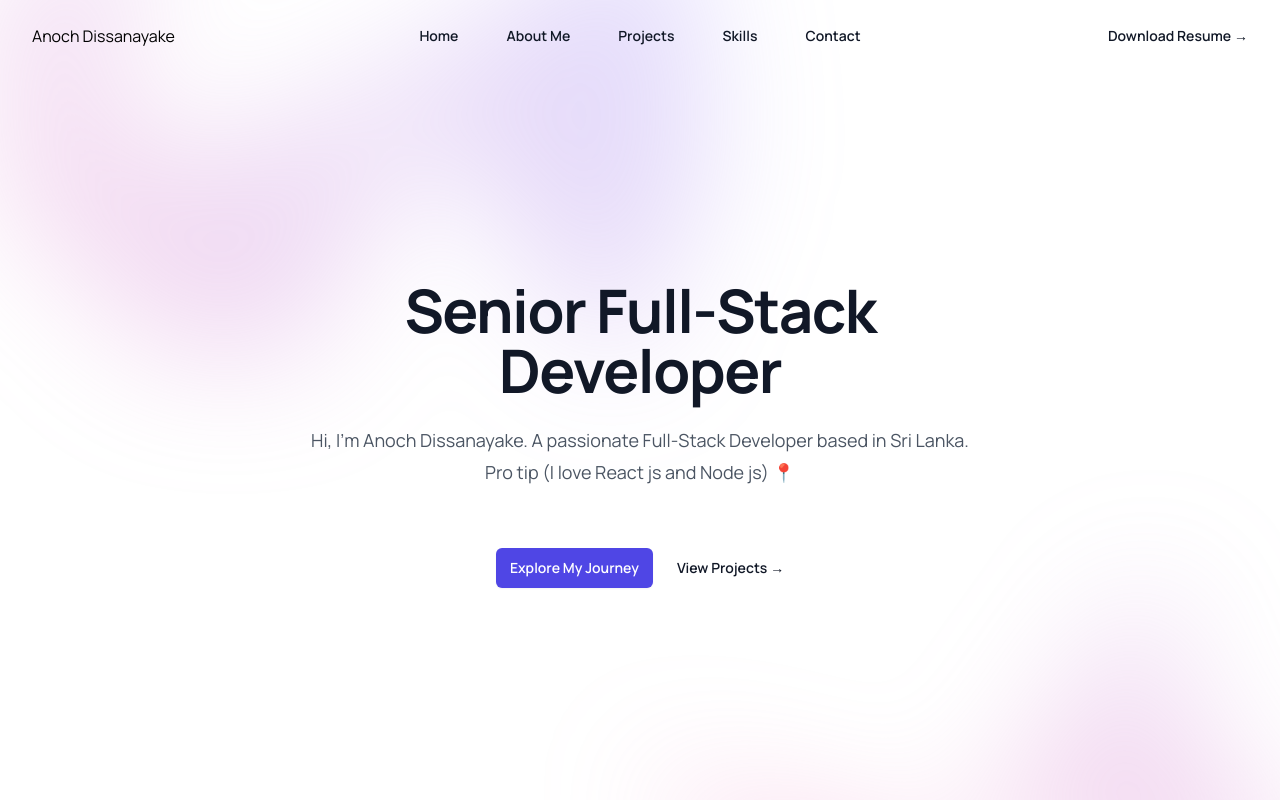
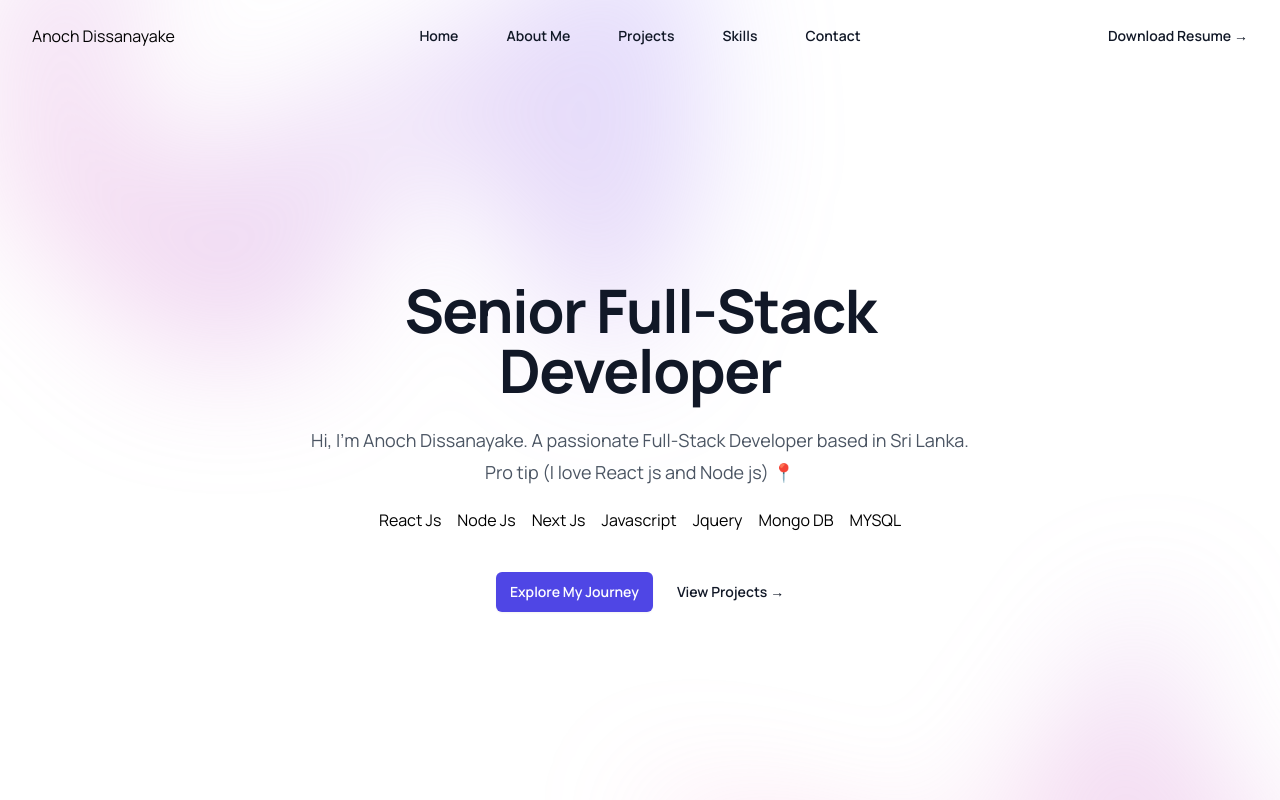
Before and after one commit to Anoch123/portfolio_react_anoch, a Next.js app: page / in a window 1280 px wide. Shown: the top 800 px of the page. Built offline with nearby package versions, Linux system fonts and the light colour scheme.

Commit message:
removed tech stack from hero section

```diff
--- a/components/Hero.js
+++ b/components/Hero.js
@@ -121,11 +121,13 @@ const Hero = () => {
               Hi, I'm Anoch Dissanayake. A passionate Full-Stack Developer based in Sri Lanka. Pro tip (I love React js and Node js) 📍
             </p>
             <div className='mt-5 flex items-center justify-center gap-x-6'>
-              <li className="list-none flex">
-                {TechStacks.map((item) => {
+              <div class="flex flex-wrap">
+                <div class="w-full md:w-auto flex">
+                {TechStacks.map((item) => (
                   <ul className="mx-2" key={item.key}>{item.text}</ul>
-                })}
-              </li>
+                ))}
+                </div>
+              </div>
             </div>
             <div className="mt-10 flex items-center justify-center gap-x-6">
               <a
--- a/components/constants/constants.js
+++ b/components/constants/constants.js
@@ -65,6 +65,11 @@ export const projects = [
   ];
 
   export const TechStacks = [
-    {key: 'Contact', text: 'Contact'},
-    {key: 'Contact', text: 'Contact'}
+    {key: 'ReactJs', text: 'React Js'},
+    {key: 'Node Js', text: 'Node Js'},
+    {key: 'Next Js', text: 'Next Js'},
+    {key: 'Javascript', text: 'Javascript'},
+    {key: 'Jquery', text: 'Jquery'},
+    {key: 'Mongo DB', text: 'Mongo DB'},
+    {key: 'MYSQL', text: 'MYSQL'}
   ];
```
